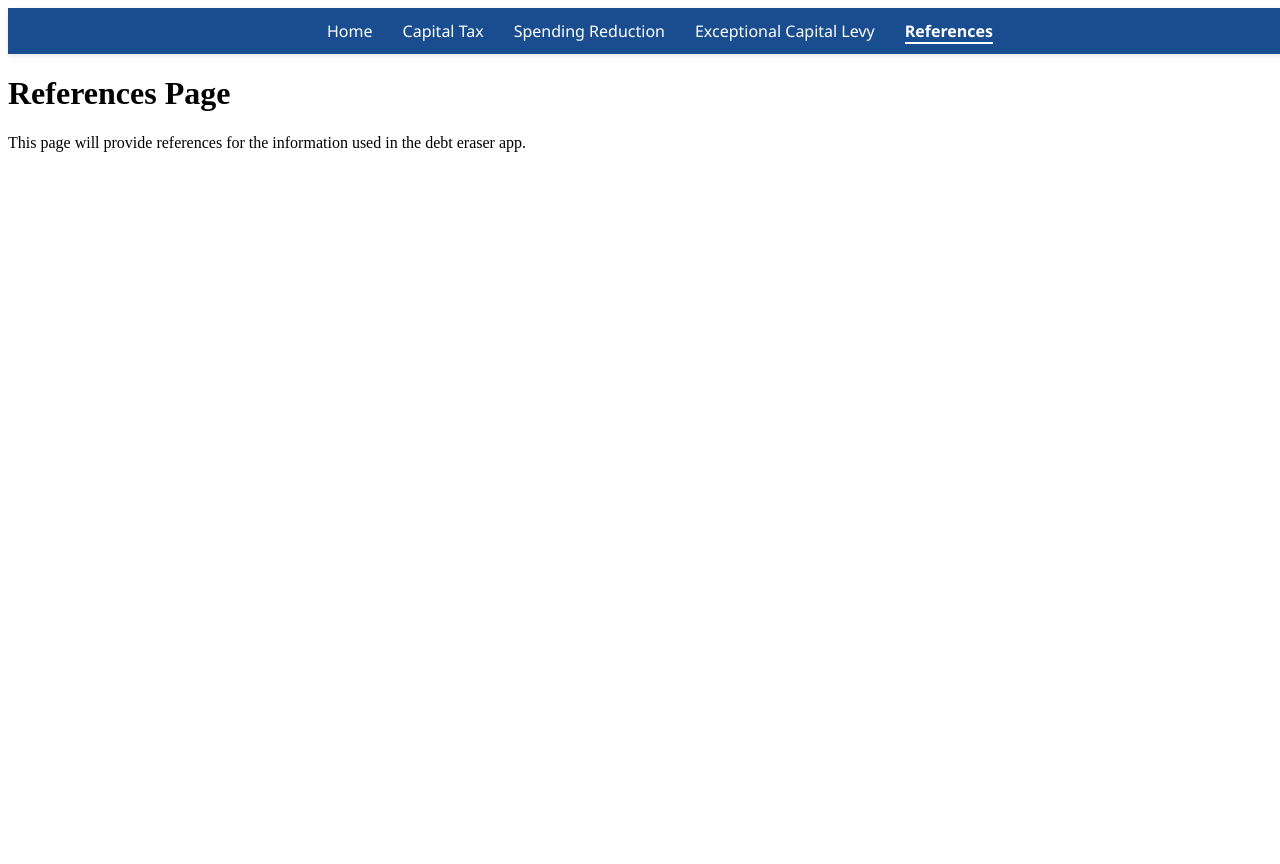
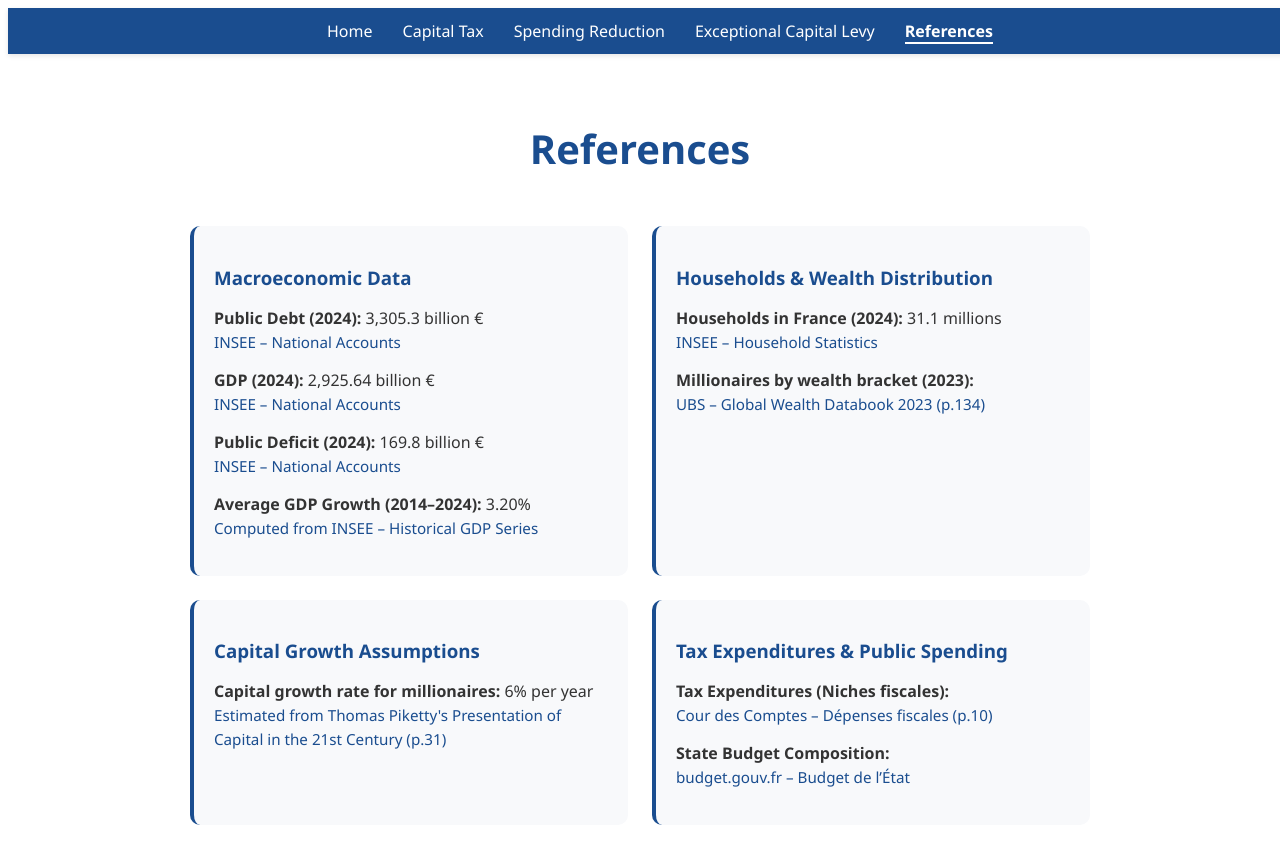
Before and after one commit to SimonPlaye/debt-eraser, a React (Vite) app: page /references in a window 1280 px wide. Shown: the top 864 px of the page. Before the commit the page ends 800 px from the top, so only its background shows below. Built offline with nearby package versions, Linux system fonts and the light colour scheme.

Commit message:
feat: references page

```diff
--- a/src/App.tsx
+++ b/src/App.tsx
@@ -3,7 +3,7 @@ import { HomePage } from "./pages/HomePage/HomePage";
 import { CapitalTaxPage } from "./pages/CapitalTaxPage/CapitalTaxPage";
 import { SpendingReductionPage } from "./pages/SpendingReductionPage/SpendingReductionPage";
 import { ExceptionalCapitalLevyPage } from "./pages/ExceptionalCapitalLevyPage/ExceptionalCapitalLevyPage";
-import { ReferencesPage } from "./pages/ReferencesPage";
+import { ReferencesPage } from "./pages/ReferencesPage/ReferencesPage";
 import { useEffect } from "react";
 import { NavigationBar } from "./pages/NavigationBar/NavigationBar";
 
--- a/src/pages/ReferencesPage.tsx
+++ /dev/null
@@ -1,8 +0,0 @@
-export const ReferencesPage = () => {
-    return (
-        <div>
-            <h1>References Page</h1>
-            <p>This page will provide references for the information used in the debt eraser app.</p>
-        </div>
-    );
-}
--- /dev/null
+++ b/src/pages/ReferencesPage/ReferencesPage.css
@@ -0,0 +1,48 @@
+.references-section {
+  margin-top: 40px;
+}
+
+.references-grid {
+  display: grid;
+  grid-template-columns: repeat(2, 1fr);
+  gap: 24px;
+  margin-top: 30px;
+}
+
+@media (max-width: 700px) {
+  .references-grid {
+    grid-template-columns: 1fr;
+  }
+}
+
+.reference-card {
+  background: #f8f9fb;
+  border-radius: 10px;
+  padding: 20px;
+  border-left: 4px solid #1a4d8f;
+}
+
+.reference-card h3 {
+  color: #1a4d8f;
+  margin-bottom: 10px;
+}
+
+.reference-card ul {
+  padding-left: 0;
+  list-style: none;
+}
+
+.reference-card li {
+  margin-bottom: 14px;
+  line-height: 1.5;
+}
+
+.reference-card a {
+  color: #1a4d8f;
+  text-decoration: none;
+  font-size: 0.95rem;
+}
+
+.reference-card a:hover {
+  text-decoration: underline;
+}
--- /dev/null
+++ b/src/pages/ReferencesPage/ReferencesPage.tsx
@@ -0,0 +1,140 @@
+import "./ReferencesPage.css";
+
+export const ReferencesPage = () => {
+  return (
+    <div className="tax-capital-page">
+      <header className="page-header">
+        <h1>References</h1>
+      </header>
+
+      <section className="references-section">
+        <div className="references-grid">
+          <div className="reference-card">
+            <h3>Macroeconomic Data</h3>
+            <ul>
+              <li>
+                <strong>Public Debt (2024):</strong> 3,305.3 billion €
+                <br />
+                <a
+                  href="https://www.insee.fr/fr/statistiques/8540375#consulter"
+                  target="_blank"
+                  rel="noopener noreferrer"
+                >
+                  INSEE – National Accounts
+                </a>
+              </li>
+              <li>
+                <strong>GDP (2024):</strong> 2,925.64 billion €
+                <br />
+                <a
+                  href="https://www.insee.fr/fr/statistiques/8540375#consulter"
+                  target="_blank"
+                  rel="noopener noreferrer"
+                >
+                  INSEE – National Accounts
+                </a>
+              </li>
+              <li>
+                <strong>Public Deficit (2024):</strong> 169.8 billion €
+                <br />
+                <a
+                  href="https://www.insee.fr/fr/statistiques/8540375#consulter"
+                  target="_blank"
+                  rel="noopener noreferrer"
+                >
+                  INSEE – National Accounts
+                </a>
+              </li>
+              <li>
+                <strong>Average GDP Growth (2014–2024):</strong> 3.20%
+                <br />
+                <a
+                  href="https://www.insee.fr/fr/statistiques/8540375#consulter"
+                  target="_blank"
+                  rel="noopener noreferrer"
+                >
+                  Computed from INSEE – Historical GDP Series
+                </a>
+              </li>
+            </ul>
+          </div>
+
+          <div className="reference-card">
+            <h3>Households & Wealth Distribution</h3>
+            <ul>
+              <li>
+                <strong>Households in France (2024):</strong> 31.1 millions
+                <br />
+                <a
+                  href="https://www.insee.fr/fr/statistiques/8672665#onglet-2"
+                  target="_blank"
+                  rel="noopener noreferrer"
+                >
+                  INSEE – Household Statistics
+                </a>
+              </li>
+              <li>
+                <strong>Millionaires by wealth bracket (2023):</strong>
+                <br />
+                <a
+                  href="https://rev01ution.red/wp-content/uploads/2024/03/global-wealth-databook-2023-ubs.pdf#page=134"
+                  target="_blank"
+                  rel="noopener noreferrer"
+                >
+                  UBS – Global Wealth Databook 2023 (p.134)
+                </a>
+              </li>
+            </ul>
+          </div>
+
+          <div className="reference-card">
+            <h3>Capital Growth Assumptions</h3>
+            <ul>
+              <li>
+                <strong>Capital growth rate for millionaires:</strong> 6% per
+                year
+                <br />
+                <a
+                  href="http://piketty.pse.ens.fr/files/Piketty2013Capital21c.pdf#page=31"
+                  target="_blank"
+                  rel="noopener noreferrer"
+                >
+                  Estimated from Thomas Piketty's Presentation of Capital in the
+                  21st Century (p.31)
+                </a>
+              </li>
+            </ul>
+          </div>
+
+          <div className="reference-card">
+            <h3>Tax Expenditures & Public Spending</h3>
+            <ul>
+              <li>
+                <strong>Tax Expenditures (Niches fiscales):</strong>
+                <br />
+                <a
+                  href="https://www.ccomptes.fr/sites/default/files/2025-04/NEB-2024-Depenses-fiscales.pdf#page=10"
+                  target="_blank"
+                  rel="noopener noreferrer"
+                >
+                  Cour des Comptes – Dépenses fiscales (p.10)
+                </a>
+              </li>
+              <li>
+                <strong>State Budget Composition:</strong>
+                <br />
+                <a
+                  href="https://www.budget.gouv.fr/budget-etat/mission?annee=143&loi_finances=50&type_budget=43&type_donnee_budget=ae&op=Valider"
+                  target="_blank"
+                  rel="noopener noreferrer"
+                >
+                  budget.gouv.fr – Budget de l’État
+                </a>
+              </li>
+            </ul>
+          </div>
+        </div>
+      </section>
+    </div>
+  );
+};
```
